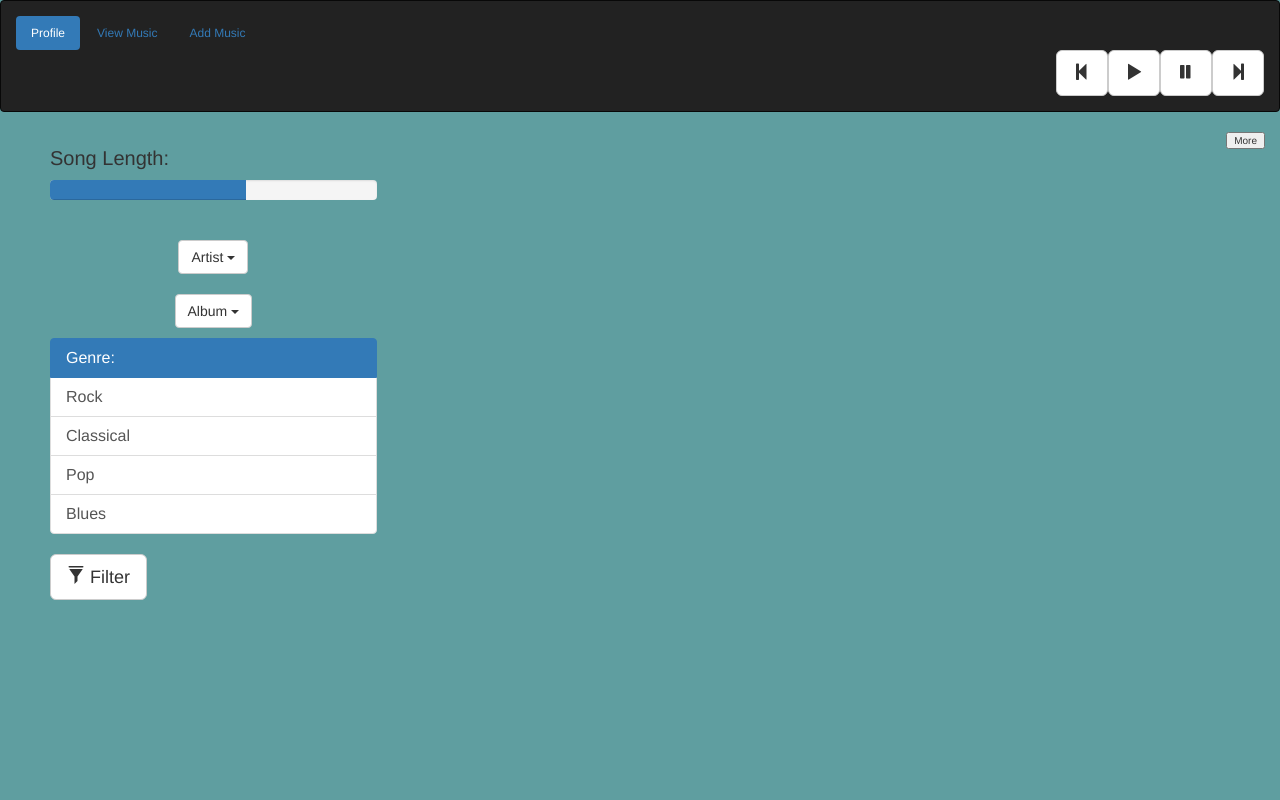
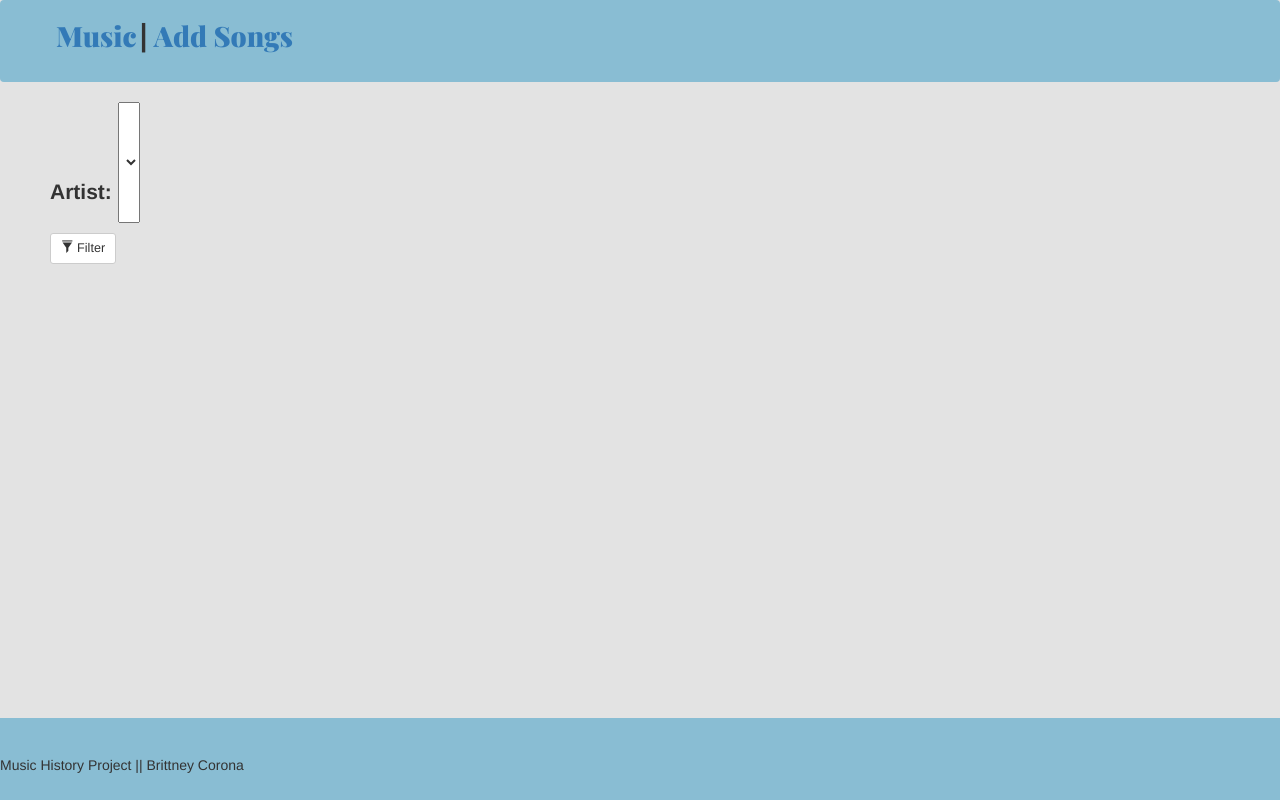
Before and after one commit to britcorona/Music_History, a web app: file index.html in a window 1280 px wide. Run offline with its HTML, style and script files only (its server is not run), Linux system fonts and the light colour scheme; lists and menus that the app fills with data are empty; some libraries are stand-ins or nearby versions.

Commit message:
Additional updates

```diff
--- a/bower.json
+++ b/bower.json
@@ -15,6 +15,9 @@
   "dependencies": {
     "jquery": "~2.1.4",
     "requirejs": "~2.1.20",
-    "bootstrap": "~3.3.5"
+    "bootstrap": "~3.3.5",
+    "require-handlebars-plugin": "~0.11.3",
+    "firebase": "~2.2.9",
+    "lodash": "~3.10.1"
   }
 }
--- a/index.html
+++ b/index.html
@@ -5,102 +5,71 @@
   <title>Nashville Software School</title>
   <link rel="stylesheet" type="text/css" href="bower_components/bootstrap/dist/css/bootstrap.min.css">
   <link rel="stylesheet" href="styles/main.css">
+  <link href='http://fonts.googleapis.com/css?family=Playfair+Display:900' rel='stylesheet' type='text/css'>
 </head>
 
+
 <body>
-  <nav class="navbar navbar-inverse">
-    <ul class="nav nav-pills">
-      <li role="presentation" class="active"><a href="#">Profile</a></li>
-      <li role="presentation"><a href="#">View Music</a></li>
-      <li role="presentation"><a href="#">Add Music</a></li>
+ <nav class="navbar">
+    <ul>
+      <li class="active"><a href="index.html">Music</a></li>
+      <li> | </li>
+      <!-- <li><a href="listsongs.html">List of Songs</a></li>
+      <li> | </li> -->
+      <li><a href="addsongs.html">Add Songs</a></li>
     </ul>
+ </nav>
 
-<button type="button" class="btn btn-default btn-lg button">
-  <span class="glyphicon glyphicon-step-forward" aria-hidden="true"></span>
-</button>
-<button type="button" class="btn btn-default btn-lg button">
-  <span class="glyphicon glyphicon-pause" aria-hidden="true"></span>
-</button>
-<button type="button" class="btn btn-default btn-lg button">
-  <span class="glyphicon glyphicon-play" aria-hidden="true"></span>
-</button>
-<button type="button" class="btn btn-default btn-lg button">
-  <span class="glyphicon glyphicon-step-backward" aria-hidden="true"></span>
-</button>
-
- </nav>
 
 <div class="row-eq-height">
 
 <div class="col-md-4 box1">
 
-<p class="slide-bar">Song Length:</p>
-  <div class="progress">
-  <div class="progress-bar" role="progressbar" aria-valuenow="60" aria-valuemin="0" aria-valuemax="100" style="width: 60%;">
-    <span class="sr-only">60% Complete</span>
-  </div>
-</div>
+  <label>Artist:</label>
+    <select id="artistDropDown">
 
-<div class="dropdown firstDropdown">
-  <button class="btn btn-default dropdown-toggle" type="button" id="dropdownMenu1" data-toggle="dropdown" aria-haspopup="true" aria-expanded="true">
-    Artist
-    <span class="caret"></span>
-  </button>
-  <ul class="dropdown-menu" aria-labelledby="dropdownMenu1">
-    <li><a href="#">Action</a></li>
-    <li><a href="#">Another action</a></li>
-    <li><a href="#">Something else here</a></li>
-    <li><a href="#">Separated link</a></li>
-  </ul>
-</div>
+    </select>
+    <br>
 
-<div class="dropdown secondDropdown">
-  <button class="btn btn-default dropdown-toggle" type="button" id="dropdownMenu1" data-toggle="dropdown" aria-haspopup="true" aria-expanded="true">
-    Album
-    <span class="caret"></span>
-  </button>
-  <ul class="dropdown-menu" aria-labelledby="dropdownMenu1">
-    <li><a href="#">Action</a></li>
-    <li><a href="#">Another action</a></li>
-    <li><a href="#">Something else here</a></li>
-    <li><a href="#">Separated link</a></li>
-  </ul>
-</div>
+  <!-- <p>
 
-<p>
+  <label>Album:</label>
+    <select id="albumDropDown">
 
-  <div class="list-group">
-  <a href="#" class="list-group-item active">
-    Genre:
-  </a>
-  <a href="#" class="list-group-item">Rock</a>
-  <a href="#" class="list-group-item">Classical</a>
-  <a href="#" class="list-group-item">Pop</a>
-  <a href="#" class="list-group-item">Blues</a>
-</div>
+    </select>
 
-</p>
+  <label>Genre:</label>
+    <select id="newGenre">
+      <option>Rock</option>
+      <option>Classical</option>
+      <option>Pop</option>
+      <option>Jazz</option>
+      <option>Blues</option>
+      <option>Hip Hop</option>
+    </select>
 
-<button type="button" class="btn btn-default btn-lg">
+  </p> -->
+
+<button type="button" class="btn btn-default btn-sm filter" id="filter">
   <span class="glyphicon glyphicon-filter" aria-hidden="true"></span> Filter
 
 </button>
 
 </div>
 
-<div class="col-md-8 box2">
-
-   <input id="more" type="button" name="More" value="More">
-
+<div class="col-md-8">
+<div id="box2">
+   <!-- <input id="more" type="button" name="More" value="More"> -->
+</div>
 </div>
 
 </div>
 
-<script src="./bower_components/jquery/dist/jquery.min.js"></script>
 <script data-main="javascript/main" src="bower_components/requirejs/require.js"></script>
-<script src="//code.jquery.com/jquery-1.11.3.min.js"></script>
-<script type="text/javascript" src="bower_components/jquery/dist/jquery.min.js"></script>
-<script type="text/javascript" src="bower_components/bootstrap/dist/js/bootstrap.min.js"></script>
+
+<footer id="footer">
+  <h5>Music History Project || Brittney Corona</h5>
+</footer>
 
 </body>
 </html>
--- a/javascript/main.js
+++ b/javascript/main.js
@@ -1,55 +1,67 @@
-// requirejs(
-// 	["dom-access", "populate-songs", "get-more-songs"],
-// 	function(access, populate, more){
+requirejs.config({
+  baseUrl: './javascript',
+  paths: {
+    'jquery': '../bower_components/jquery/dist/jquery.min',
+    'firebase': '../bower_components/firebase/firebase',
+    'hbs': '../bower_components/require-handlebars-plugin/hbs',
+    'lodash': '../bower_components/lodash/lodash.min',
+    'bootstrap': '../bower_components/bootstrap/dist/js/bootstrap.min'
+  },
+  shim: {
+    'bootstrap': ['jquery'],
+    'firebase': {
+    	exports: 'Firebase'
+    }
+  }
+});
 
-// 		populate.querySongs();
-// 		songs = populate.getSongs();
-// 		for (var i = 0; i <songs.length; i++) {
-// 		   var songName = songs[i].name;
-// 		   var songArtist = songs[i].artist;
-// 		   var songAlbum = songs[i].album;
-// 		   var songsText = '<div class="song-name">' + "<h3>" + songName + '</h3>' + '<p>' + songArtist + " | " + songAlbum + "</p>" + '<button id="deleteButton">Delete</button>' + "</div>";
-// 		   $("#more").before(songsText);
-//  			}
+requirejs(
+		["jquery", "hbs", "firebase", "lodash", "bootstrap", "dom-access", "populate-songs", "addedsongs"],
+		function($, Handlebars, _firebase, _lodash, bootstrap, access, populate, addSong) {
 
-		// access.getMoreButton().click(function(){
-		// 	more.querySongs();
-		// 	songs = more.getSongs();
-		// 		for (var i = 0; i <songs.length; i++) {
-		// 	   var songName = songs[i].name;
-		// 	   var songArtist = songs[i].artist;
-		// 	   var songAlbum = songs[i].album;
-		// 	   var songsText = '<div class="song-name">' + "<h3>" + songName + '</h3>' + '<p>' + songArtist + " | " + songAlbum + "</p>" + '<button id="deleteButton">Delete</button>' + "</div>";
-		// 	   $("#more").before(songsText);
-	 // 		}
+		// populate.querySongs(function(data) {
 		// });
-// 		$(document).on('click', '#deleteButton', function(){
-// 			$(this).parent().remove();
-// 		});
-// });
 
-//Trying to change to callback
-requirejs(
-		["dom-access", "populate-songs", "get-more-songs"],
-		function(access, populate, more) {
+		var myFirebaseRef = new Firebase("https://torrid-heat-9915.firebaseio.com/");
+			myFirebaseRef.child("songs").on("value", function(snapshot) {
+				var songObjectFromFirebase = snapshot.val();
+  			console.log( snapshot.val() );
 
-			var displaySongs = function(data) {
-				for (var i = 0; i < data.length; i++) {
-				   var songName = data[i].name;
-				   var songArtist = data[i].artist;
-				   var songAlbum = data[i].album;
-				   var songsText = '<div class="song-name">' + "<h3>" + songName + '</h3>' + '<p>' + songArtist + " | " + songAlbum + "</p>" + '<button id="deleteButton">Delete</button>' + "</div>";
-				   $("#more").before(songsText);
-		 			}
-			}
+	  		var songObjectForTemplates = {
+	     		songs: songObjectFromFirebase
+	   		};
+	   		console.log("songObjectForTemplates",songObjectForTemplates);
 
-		populate.querySongs(displaySongs);
+	   		require(['hbs!../templates/songs', 'hbs!../templates/artist', 'hbs!../templates/album'], function(songTemplate, artistTemplate, albumTemplate){
+					$("#box2").before(songTemplate(songObjectForTemplates));
+					$("#artistDropDown").append(artistTemplate(songObjectForTemplates));
+					$("#albumDropDown").append(albumTemplate(songObjectForTemplates));
+				});
 
-		access.getMoreButton().click(function(){
+			});
 
-		more.querySongs(displaySongs);
 
-	});
+		$("#submitSong").click(function(){
+
+   			var newSong = {
+		     "name": $("#name").val(),
+		     "artist": $("#artist").val(),
+		     "album": $("#album").val()
+		   	};
+		   		newSong = JSON.stringify(newSong);
+		   		addSong.addSong(newSong);
+		 	})
+
+		$('#filter').click(function(){
+			var newArtist = $("#artistDropDown").val();
+			console.log(newArtist);
+			$(".filterArtist").hide();
+			$("[artist='"+newArtist+"']").show();
+
+			var newAlbum = $("#albumDropDown").val();
+			$("[artist='"+newAlbum+"']").show();
+			console.log(newAlbum);
+		});
 
 		$(document).on('click', '#deleteButton', function(){
 			$(this).parent().remove();
--- a/sass/main.scss
+++ b/sass/main.scss
@@ -1,36 +1,32 @@
-$font-stack:    Helvetica, sans-serif;
-$primary-color: #333;
-
-
 body {
-  font: 100% $font-stack;
-  color: $primary-color;
-  background-color: cadetblue;
+  background-color: #e3e3e3;
 }
 
-.row-eq-height {
-  display: -webkit-flex;
-  display: -webkit-box;
-  display: -ms-flexbox;
-  display: flex;
-}
+// .row-eq-height {
+//   display: -webkit-flex;
+//   display: -webkit-box;
+//   display: -ms-flexbox;
+//   display: flex;
+// }
 
-/*Nav Bar*/
+/*-----Nav Bar for all Pages-----*/
 
 .navbar {
 	padding: 15px 15px;
-	font-size: 1.2em;
+	background-color: #89bdd3;
+	font-family: 'Playfair Display', serif;
 }
 
-.button {
-	float: right;
+nav ul li {
+	display: inline;
+	text-decoration: none;
+	font-size: 2em;
 }
 
-/*Left Box*/
+/*-----Music Page-----*/
 
 .box1 {
-	background-color: cadetblue;
-	font-size: 2em;
+	font-size: 1.5em;
 	padding: 0 50px;
 }
 
@@ -51,17 +47,70 @@ body {
 	font-size: .8em;
 }
 
-/*Right Box*/
+.filter {
+	font-size: .6em;
+	margin-bottom: 10px;
+}
 
-.box2 {
-	background-color: cadetblue;
-	text-align: center;
+#artistDropDown {
+ 	font-size: 5em;
+ 	margin-bottom: 10px;
+}
+
+#newGenre {
+	font-size: 2.9em;
+	margin-bottom: 10px;
+}
+
+.song-namewbutton {
+	font-size: 1.5em;
+	// border-bottom: 2px solid black;
+	// width: 30%;
+	// text-align: center;
+	// margin-left: 30%;
 }
 
 .song-name {
 	font-size: 1.4em;
+	text-align: center;
 }
 
-#more {
-	float: right;
+// #more {
+// 	float: right;
+// }
+
+#deleteButton {
+	font-size: .5em;
+	outline: none;
+	border: none;
 }
+
+#footer {
+	background-color: #89bdd3;
+	position-bottom: fixed;
+	position:absolute;
+  bottom: 0;
+  width: 100%;
+  height: 82px;
+  padding-top: 30px;
+}
+
+/*--------------------End of Music Page-------------------------------------*/
+
+
+/*-----Add Songs Page-----*/
+
+.form-group {
+	width: 35%;
+	text-align: center;
+	font-size: 2em;
+	margin: 0 33%;
+}
+
+#submitSong {
+	text-align: center;
+	font-size: 1.8em;
+	margin: 3% 33%;
+}
+
+/*--------------------End of Add Songs Page-------------------------------------*/
--- a/styles/main.css
+++ b/styles/main.css
@@ -1,26 +1,20 @@
 body {
-  font: 100% Helvetica, sans-serif;
-  color: #333;
-  background-color: cadetblue; }
+  background-color: #e3e3e3; }
 
-.row-eq-height {
-  display: -webkit-flex;
-  display: -webkit-box;
-  display: -ms-flexbox;
-  display: flex; }
-
-/*Nav Bar*/
+/*-----Nav Bar for all Pages-----*/
 .navbar {
   padding: 15px 15px;
-  font-size: 1.2em; }
+  background-color: #89bdd3;
+  font-family: 'Playfair Display', serif; }
 
-.button {
-  float: right; }
+nav ul li {
+  display: inline;
+  text-decoration: none;
+  font-size: 2em; }
 
-/*Left Box*/
+/*-----Music Page-----*/
 .box1 {
-  background-color: cadetblue;
-  font-size: 2em;
+  font-size: 1.5em;
   padding: 0 50px; }
 
 .slide-bar {
@@ -36,15 +30,52 @@ body {
 .list-group-item {
   font-size: .8em; }
 
-/*Right Box*/
-.box2 {
-  background-color: cadetblue;
+.filter {
+  font-size: .6em;
+  margin-bottom: 10px; }
+
+#artistDropDown {
+  font-size: 5em;
+  margin-bottom: 10px; }
+
+#newGenre {
+  font-size: 2.9em;
+  margin-bottom: 10px; }
+
+.song-namewbutton {
+  font-size: 1.5em; }
+
+.song-name {
+  font-size: 1.4em;
   text-align: center; }
 
-.song-name {
-  font-size: 1.4em; }
+#deleteButton {
+  font-size: .5em;
+  outline: none;
+  border: none; }
 
-#more {
-  float: right; }
+#footer {
+  background-color: #89bdd3;
+  position-bottom: fixed;
+  position: absolute;
+  bottom: 0;
+  width: 100%;
+  height: 82px;
+  padding-top: 30px; }
+
+/*--------------------End of Music Page-------------------------------------*/
+/*-----Add Songs Page-----*/
+.form-group {
+  width: 35%;
+  text-align: center;
+  font-size: 2em;
+  margin: 0 33%; }
+
+#submitSong {
+  text-align: center;
+  font-size: 1.8em;
+  margin: 3% 33%; }
+
+/*--------------------End of Add Songs Page-------------------------------------*/
 
 /*# sourceMappingURL=main.css.map */
--- /dev/null
+++ b/templates/album.hbs
@@ -0,0 +1,3 @@
+{{#each songs}}
+	<option>{{album}}</option>
+{{/each}}
--- /dev/null
+++ b/templates/artist.hbs
@@ -0,0 +1,3 @@
+{{#each songs}}
+	<option>{{artist}}</option>
+{{/each}}
```
Also changed, not shown: Complete-Songs-List.json (added, +52 -0 lines), addsongs.html (added, +46 -0 lines), javascript/addedsongs.js (added, +15 -0 lines), javascript/dom-access.js (+5 -5 lines), javascript/get-more-songs.js (+6 -28 lines), javascript/populate-songs.js (+5 -26 lines), listsongs.html (added, +34 -0 lines), templates/songs.hbs (added, +11 -0 lines), 1 other file.
